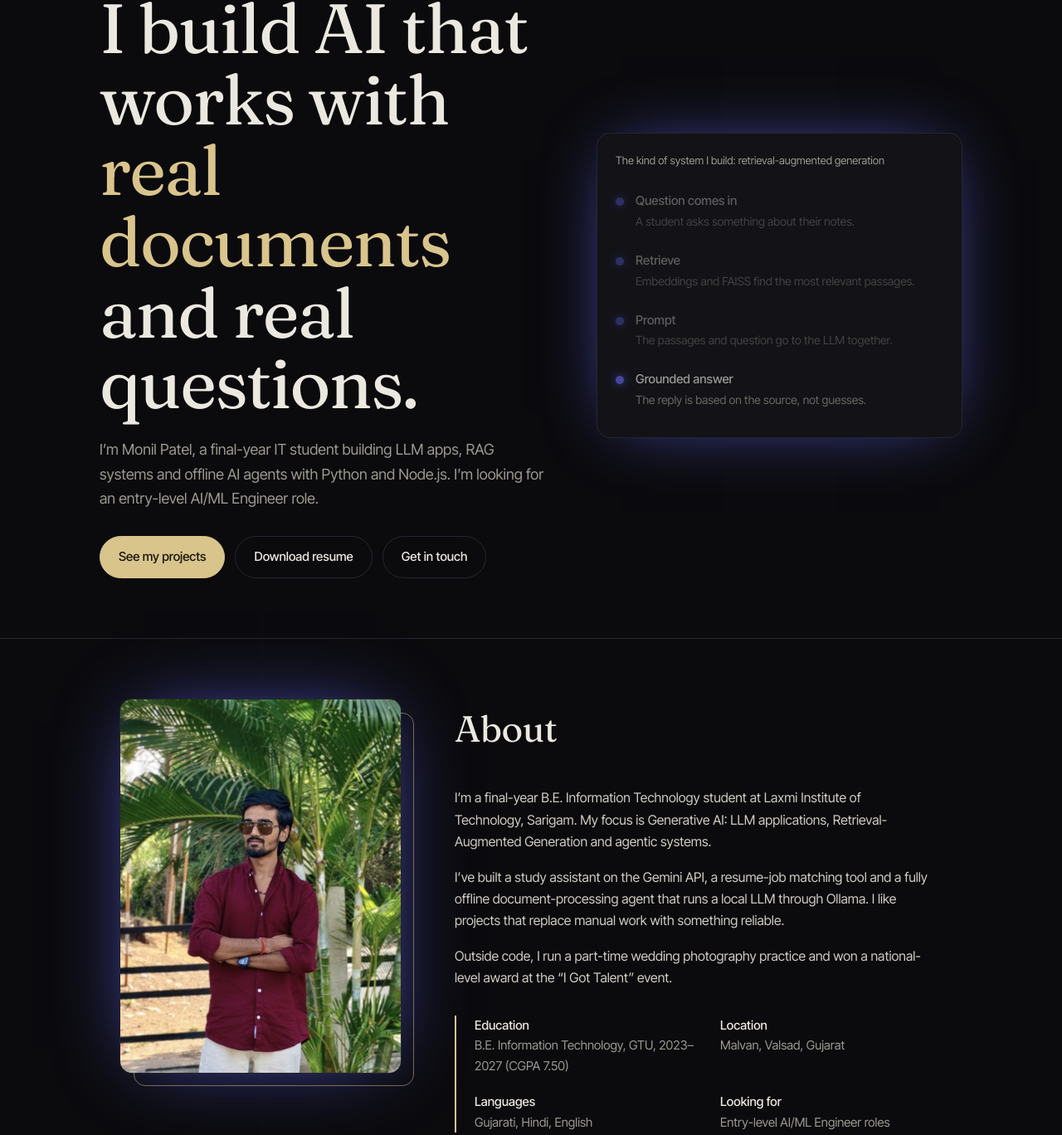
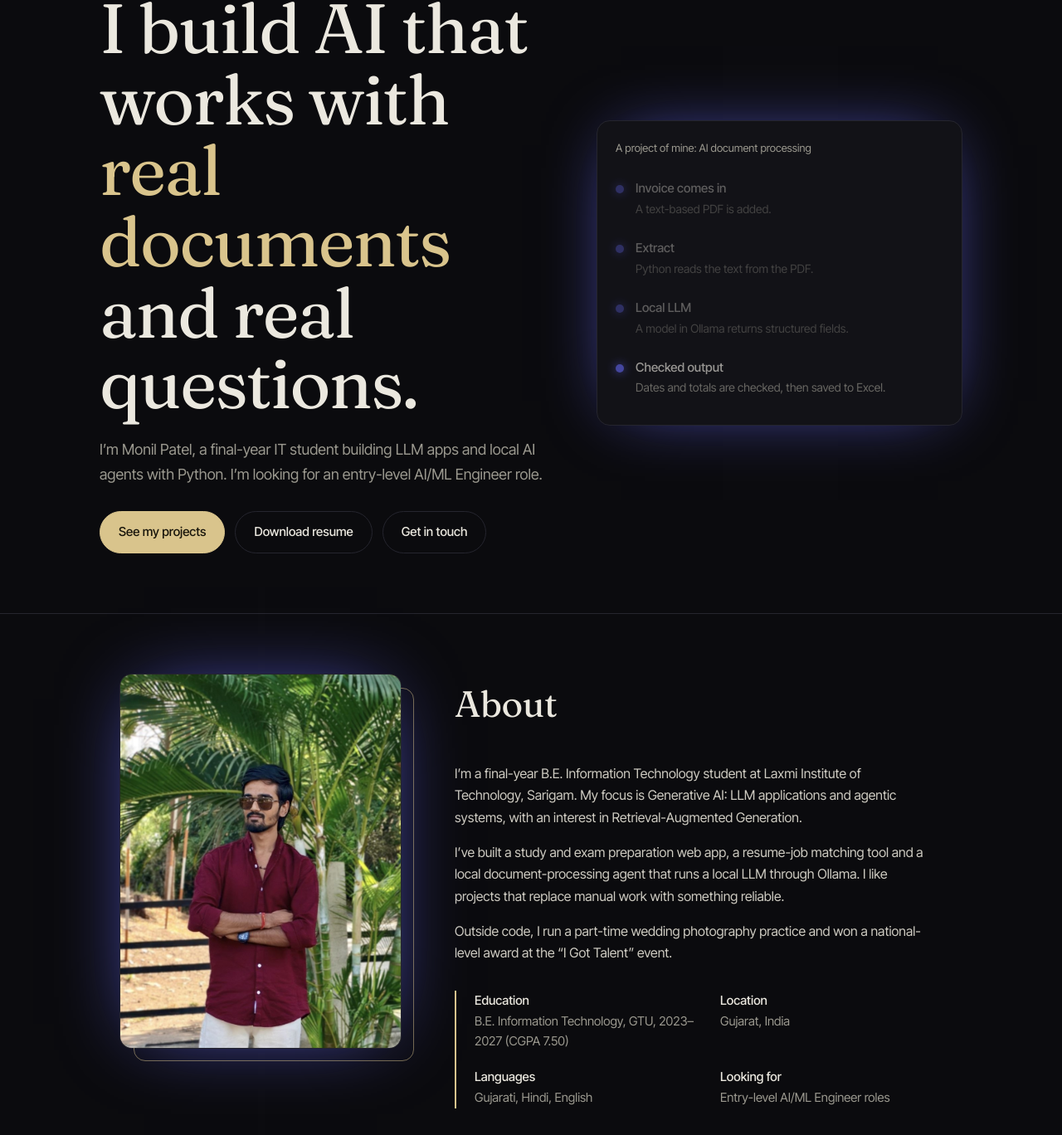
Before and after one commit to MONILPATEL13/Protfolio_website, a plain HTML site: page index.html in a window 1280 px wide. Shown: the part 156-1524 px from the top of the page at 83% size. Drawn offline with Linux system fonts and the light colour scheme.

Commit message:
Add files via upload

```diff
--- a/index.html
+++ b/index.html
@@ -15,20 +15,20 @@
 <header class="wrap hero">
 <div>
 <h1>I build AI that works with <span>real documents</span> and real questions.</h1>
-<p class="lead">I’m Monil Patel, a final-year IT student building LLM apps, RAG systems and offline AI agents with Python and Node.js. I’m looking for an entry-level AI/ML Engineer role.</p>
+<p class="lead">I’m Monil Patel, a final-year IT student building LLM apps and local AI agents with Python. I’m looking for an entry-level AI/ML Engineer role.</p>
 <div class="btns">
 <a class="btn main" href="#projects">See my projects</a>
 <!-- ★ RESUME BUTTON: put your resume in the SAME folder and name it resume.pdf (or change the file name in href below) -->
-<a class="btn" href="resume.pdf" download="Monil-Patel-Resume.pdf">Download resume</a>
+<a class="btn" href="Monil_Patel_Resume.pdf" download="Monil-Patel-Resume.pdf">Download resume</a>
 <a class="btn" href="#contact">Get in touch</a>
 </div>
 </div>
-<div class="pipe" aria-label="How a RAG pipeline works">
-<small>The kind of system I build: retrieval-augmented generation</small>
-<div class="step"><i></i><p><b>Question comes in</b>A student asks something about their notes.</p></div>
-<div class="step"><i></i><p><b>Retrieve</b>Embeddings and FAISS find the most relevant passages.</p></div>
-<div class="step"><i></i><p><b>Prompt</b>The passages and question go to the LLM together.</p></div>
-<div class="step"><i></i><p><b>Grounded answer</b>The reply is based on the source, not guesses.</p></div>
+<div class="pipe" aria-label="How my document agent works">
+<small>A project of mine: AI document processing</small>
+<div class="step"><i></i><p><b>Invoice comes in</b>A text-based PDF is added.</p></div>
+<div class="step"><i></i><p><b>Extract</b>Python reads the text from the PDF.</p></div>
+<div class="step"><i></i><p><b>Local LLM</b>A model in Ollama returns structured fields.</p></div>
+<div class="step"><i></i><p><b>Checked output</b>Dates and totals are checked, then saved to Excel.</p></div>
 </div>
 </header>
 
@@ -53,12 +53,12 @@
 <!-- ═══════════════════ END OF PHOTO SECTION ═══════════════════ -->
 <div>
 <h2>About</h2>
-<p>I’m a final-year B.E. Information Technology student at Laxmi Institute of Technology, Sarigam. My focus is Generative AI: LLM applications, Retrieval-Augmented Generation and agentic systems.</p>
-<p>I’ve built a study assistant on the Gemini API, a resume-job matching tool and a fully offline document-processing agent that runs a local LLM through Ollama. I like projects that replace manual work with something reliable.</p>
+<p>I’m a final-year B.E. Information Technology student at Laxmi Institute of Technology, Sarigam. My focus is Generative AI: LLM applications and agentic systems, with an interest in Retrieval-Augmented Generation.</p>
+<p>I’ve built a study and exam preparation web app, a resume-job matching tool and a local document-processing agent that runs a local LLM through Ollama. I like projects that replace manual work with something reliable.</p>
 <p>Outside code, I run a part-time wedding photography practice and won a national-level award at the “I Got Talent” event.</p>
 <ul class="facts">
 <li><b>Education</b>B.E. Information Technology, GTU, 2023–2027 (CGPA 7.50)</li>
-<li><b>Location</b>Malvan, Valsad, Gujarat</li>
+<li><b>Location</b>Gujarat, India</li>
 <li><b>Languages</b>Gujarati, Hindi, English</li>
 <li><b>Looking for</b>Entry-level AI/ML Engineer roles</li>
 </ul>
@@ -73,10 +73,10 @@
 <a class="repo" href="https://github.com/MONILPATEL13/AI-Document-Processing-Agent" target="_blank" rel="noopener">View repo on GitHub ↗</a></div>
 <ul class="pts"><li>A fully offline agent that reads invoice and document PDFs and uses a local LLM to pull out vendor, amount, date and line items as JSON.</li><li>Processes a whole folder in one run and writes a clean Excel report, which removes manual data entry.</li><li>Includes a Streamlit interface for live demos and testing.</li></ul></article>
 
-<article class="proj"><div><h3><a href="https://monilpatel13.github.io/VidyaBot/" target="_blank" rel="noopener">VidyaBot – AI Study Assistant</a></h3>
-<ul class="tags"><li>Gemini API</li><li>JavaScript</li><li>Node.js</li><li>Express.js</li><li>HTML/CSS</li></ul>
-<a class="repo" href="https://monilpatel13.github.io/VidyaBot/" target="_blank" rel="noopener">View repo on GitHub ↗</a></div>
-<ul class="pts"><li>A study assistant that answers academic questions through the Google Gemini API, with real-time chat and saved conversation history.</li><li>Backend deployed on Render and frontend on GitHub Pages, with a responsive, mobile-friendly interface.</li></ul></article>
+<article class="proj"><div><h3><a href="https://monilpatel13.github.io/VidyaBot/" target="_blank" rel="noopener">VidyaBot – Study Companion</a></h3>
+<ul class="tags"><li>HTML</li><li>CSS</li><li>JavaScript</li></ul>
+<a class="repo" href="https://github.com/MONILPATEL13/VidyaBot" target="_blank" rel="noopener">View repo on GitHub ↗</a></div>
+<ul class="pts"><li>A study and exam preparation web app for engineering students, with concept notes, flashcards, quizzes, a formula sheet and a study timer.</li></ul></article>
 
 <article class="proj"><div><h3><a href="https://github.com/MONILPATEL13/AI-Resume-Job-Matcher" target="_blank" rel="noopener">AI Resume-Job Matcher</a></h3>
 <ul class="tags"><li>Python</li><li>NLP</li><li>TF-IDF</li><li>Sentence embeddings</li></ul>
@@ -91,7 +91,7 @@
 <article class="proj"><div><h3><a href="https://github.com/MONILPATEL13/SmartShopper" target="_blank" rel="noopener">SmartShopper</a></h3>
 <ul class="tags"><li>Python</li><li>Flask</li><li>MySQL</li><li>Bootstrap</li><li>JavaScript</li></ul>
 <a class="repo" href="https://github.com/MONILPATEL13/SmartShopper" target="_blank" rel="noopener">View repo on GitHub ↗</a></div>
-<ul class="pts"><li>A Flask web app where shoppers scan a mall’s QR code or enter its Mall ID to browse products, prices and special offers.</li><li>Customers build a shopping list, set a budget with an alert when the total crosses it, and open Google Maps directions to a product’s section.</li><li>Mall admins get a dashboard to add and remove products and offers and to read feedback. Accounts use password hashing and email OTP password reset.</li></ul></article>
+<ul class="pts"><li>A Flask web app where shoppers scan a mall’s QR code or enter its Mall ID to browse products, prices and special offers.</li><li>Customers build a shopping list, set a budget with an alert when the total crosses it, and open Google Maps directions to a product’s section.</li><li>Mall admins get a dashboard to add and remove products and offers and to read feedback. Accounts use password hashing.</li></ul></article>
 </div>
 <div class="links" style="margin-top:24px"><a class="btn" href="https://github.com/MONILPATEL13" target="_blank" rel="noopener">See all code on GitHub</a></div>
 </div></section>
@@ -106,7 +106,7 @@
 <section id="skills"><div class="wrap">
 <h2>Skills</h2>
 <div class="skills">
-<div class="sk"><h3>Generative AI &amp; LLMs</h3><ul class="tags"><li>Gemini API</li><li>Ollama</li><li>RAG</li><li>FAISS</li><li>Prompt engineering</li><li>NLP</li></ul></div>
+<div class="sk"><h3>Generative AI &amp; LLMs</h3><ul class="tags"><li>Gemini API</li><li>Ollama</li><li>Learning: RAG</li><li>Learning: FAISS</li><li>Prompt engineering</li><li>NLP</li></ul></div>
 <div class="sk"><h3>Programming &amp; backend</h3><ul class="tags"><li>Python</li><li>JavaScript</li><li>Node.js</li><li>Express.js</li><li>REST APIs</li><li>HTML/CSS</li><li>Databases</li></ul></div>
 <div class="sk"><h3>Data &amp; tools</h3><ul class="tags"><li>pandas</li><li>Streamlit</li><li>Git &amp; GitHub</li><li>VS Code</li><li>Word, Excel, PowerPoint</li></ul></div>
 </div></div></section>
@@ -124,12 +124,11 @@
 <p>I’m open to entry-level AI/ML roles and project collaborations. Email is the fastest way to reach me.</p>
 <div class="links">
 <a class="btn main" href="mailto:monilpatel4546@gmail.com">monilpatel4546@gmail.com</a>
-<a class="btn" href="tel:+919725597301">+91 97255 97301</a>
 <a class="btn" href="https://www.linkedin.com/in/monil-patel-698ab6311/" target="_blank" rel="noopener">LinkedIn</a>
 <a class="btn" href="https://github.com/MONILPATEL13" target="_blank" rel="noopener">GitHub</a>
 </div>
 </div></section>
 </main>
-<footer><div class="wrap">© 2026 Monil Patel. Malvan, Valsad, Gujarat 396375.</div></footer>
+<footer><div class="wrap">© 2026 Monil Patel.</div></footer>
 </body>
 </html>
```
